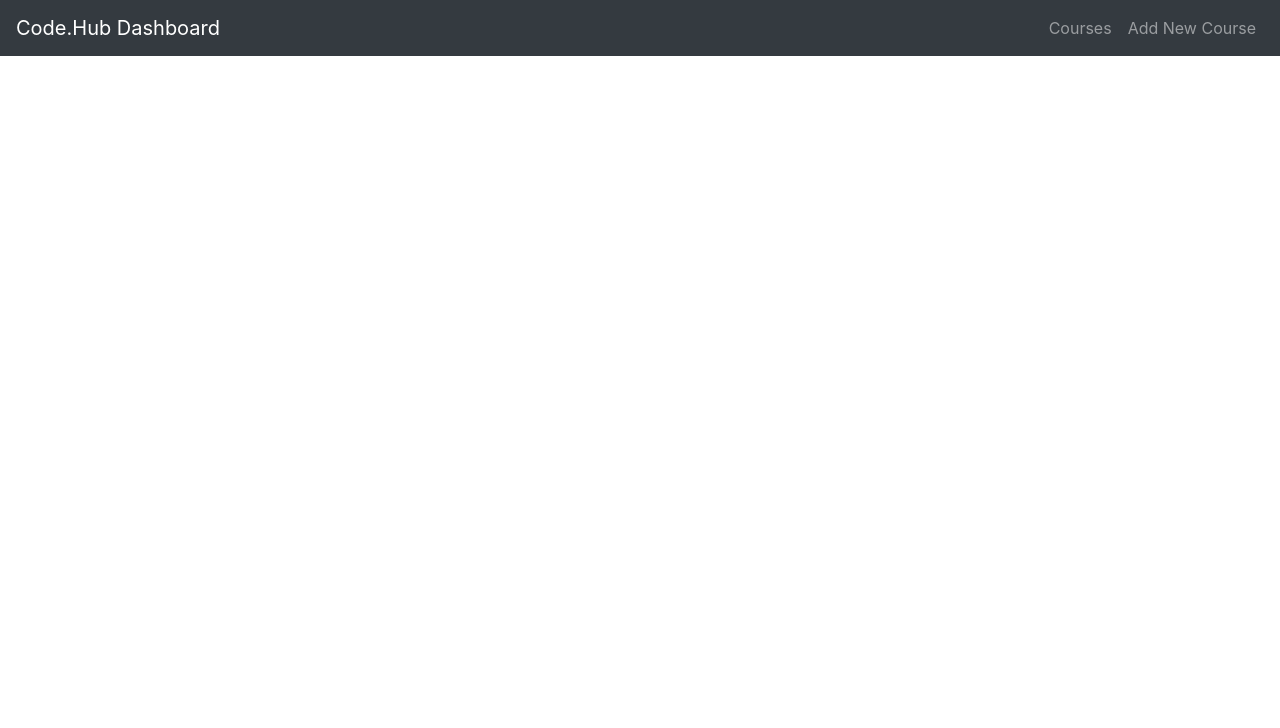
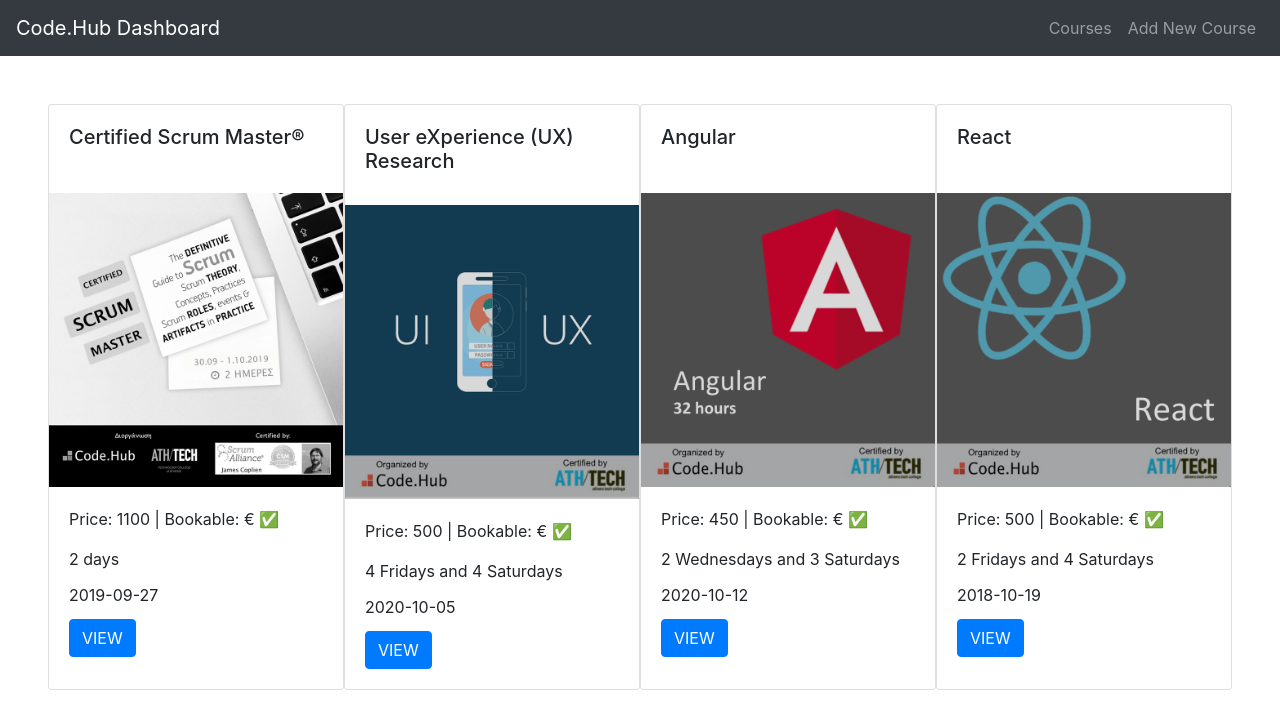
Before and after one commit to ioanbini/React_Team_4, a React (Create React App) app: page /courses in a window 1280 px wide. Shown: the top 728 px of the page. Built offline with nearby package versions, Linux system fonts and the light colour scheme; data requests are answered from the project's data file.

Commit message:
create the all courses page

```diff
--- /dev/null
+++ b/src/components/CoursesCards.js
@@ -0,0 +1,52 @@
+import React ,{ useState ,useEffect }from "react";
+import { Modal, ModalHeader, ModalBody, ModalFooter, CardDeck } from 'reactstrap';
+import { Card, Button, CardTitle,CardText,CardBody } from 'reactstrap';
+const CoursesCards = ({title, imagePath, price, dates,duration,description}) => {
+
+    const [modal, setModal] = useState(false);
+
+    const toggle = () => setModal(!modal);
+
+    const buttonLabel=()=>{
+        return (<div>
+
+
+        </div>
+
+        );
+    }
+
+    return (
+
+        <Card >
+            <CardBody >
+                <CardTitle tag="h5">{title}</CardTitle>
+            </CardBody>
+            <img width="100%" src={imagePath} alt="Card image cap" />
+            <CardBody>
+                <CardText>Price: {price.normal} | Bookable: €  ✅ </CardText>
+                <CardTitle>{duration} </CardTitle>
+                <CardTitle >{dates.start_date}  </CardTitle>
+
+                <div>
+                {/* <Button color="danger" onClick={toggle}>{buttonLabel}</Button> */}
+                <Modal isOpen={modal} toggle={toggle}>
+                    <ModalHeader toggle={toggle}>{title}</ModalHeader>
+                    <ModalBody>{description}</ModalBody>
+                    <ModalFooter>
+                    <Button color="secondary" onClick={toggle}>Cancel</Button>
+                    </ModalFooter>
+                </Modal>
+                </div>
+                <Button color="primary" onClick={toggle}>{buttonLabel}VIEW</Button>
+            </CardBody>
+            </Card>
+
+
+
+
+
+    );
+  };
+
+  export default CoursesCards;
--- a/src/components/CoursesTable.js
+++ b/src/components/CoursesTable.js
@@ -1,5 +1,5 @@
 import React from "react";
-import { Table } from 'reactstrap';
+// import { Table } from 'reactstrap';
 import { Button } from 'reactstrap';
 
 
--- a/src/views/Courses.js
+++ b/src/views/Courses.js
@@ -1,23 +1,36 @@
 import React from "react";
+import { useState, useEffect } from "react";
+import { fetchStats, fetchCourses } from '../api';
+import CoursesCards from "../components/CoursesCards";
+import { Row, Col, Container } from 'reactstrap';
 
 const Courses = () => {
-// const [courses, setCourses] = useState([]);
 
-//   useEffect(() => {
-//     const fetshData = async () => {
-//       const [responseStats, responseCourses] = await Promise.all([fetchStats(), fetchCourses()]);
-//       setStats(responseStats);
-//       setCourses(responseCourses);
-//     };
+  const [courses, setCourses] = useState([]);
 
-//     fetshData();
-//   }, []);
+  useEffect(() => {
+    const fetshData = async () => {
+      const [responseStats, responseCourses] = await Promise.all([fetchStats(), fetchCourses()]);
 
-  return Courses;
+      setCourses(responseCourses);
+    };
+
+    fetshData();
+  }, []);
+
+  return (
+
+    <div >
+      <Row className="no-gutters" >
+        <Col className="pr-5 pl-5  pb-5 pt-5 " md={16} style={{ display: 'flex', flexDirection: 'row' }}>
+          {courses.map((data) => <CoursesCards key={data.title} {...data} />)}
+        </Col>
+      </Row>
+
+    </div>
 
 
-
-
+  )
 };
 
 export default Courses;
--- a/src/views/Dashboard.js
+++ b/src/views/Dashboard.js
@@ -25,9 +25,9 @@
 
   return (
     <div className="App">
-      <h1>Dashboard</h1>
 
-      <Jumbotron>
+    <div className="pr-2 pl-2 pb-2 pt-5 " >
+      <Jumbotron >
         <h1 className="display-4">Welcome to Code.Hub Dashboard!</h1>
         <h3 className="lead">
           <strong>Manage everything and have fun!</strong>
@@ -35,6 +35,8 @@
 
 
       </Jumbotron>
+
+      </div>
 
       <Row >
         {stats.length > 0 &&
@@ -54,7 +56,7 @@
         <thead>
         <tr>
         <td colSpan="6" >
-          Last 5 Courses:
+          Last 4 Courses:
           </td>
 
         </tr>
```
